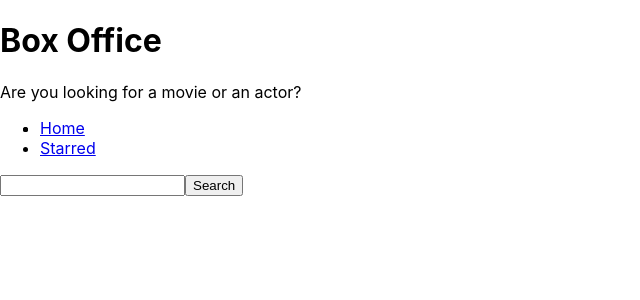
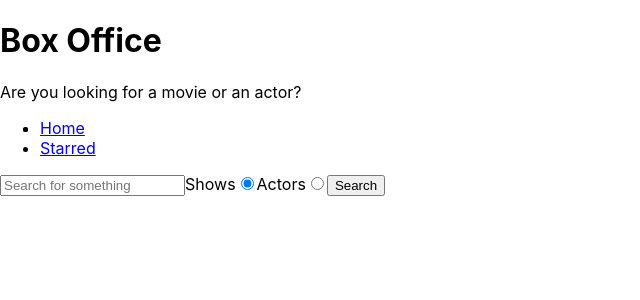
Before and after one commit to perunon/box-office, a React (Create React App) app: page / in a window 1280 px wide. Shown: the top 300 px of the page, without its empty margins (0-640 px from the left). Built offline with nearby package versions, Linux system fonts and the light colour scheme.

Commit message:
Added search options

```diff
--- a/src/pages/Home.js
+++ b/src/pages/Home.js
@@ -5,13 +5,16 @@
 const Home = () => {
   const [input, setInput] = useState("");
   const [results, setResults] = useState(null);
+  const [searchOption, setSearchOption] = useState("shows");
+
+  const isShowSearch = searchOption === "shows";
 
   const onInputChange = (ev) => {
     setInput(ev.target.value);
   };
 
   const onSearch = () => {
-    apiGet(`/search/shows?q=${input}`).then((result) => {
+    apiGet(`/search/${searchOption}?q=${input}`).then((result) => {
       setResults(result);
     });
   };
@@ -28,26 +31,49 @@
     }
 
     if (results && results.length > 0) {
-      return (
-        <div>
-          {results.map((item) => (
-            <div key={item.show.id}>{item.show.name}</div>
-          ))}
-        </div>
-      );
+      return results[0].show
+        ? results.map((item) => <div key={item.show.id}>{item.show.name}</div>)
+        : results.map((item) => (
+            <div key={item.person.id}>{item.person.name}</div>
+          ));
     }
 
     return null;
+  };
+
+  const onRadioChange = (ev) => {
+    setSearchOption(ev.target.value);
   };
 
   return (
     <MainPageLayout>
       <input
         type="text"
+        placeholder="Search for something"
         onChange={onInputChange}
         onKeyDown={onKeyDown}
         value={input}
       />
+      <label htmlFor="shows-search">
+        Shows
+        <input
+          id="shows-search"
+          type="radio"
+          value="shows"
+          onChange={onRadioChange}
+          checked={isShowSearch}
+        />
+      </label>
+      <label htmlFor="actors-search">
+        Actors
+        <input
+          id="actors-search"
+          type="radio"
+          value="people"
+          onChange={onRadioChange}
+          checked={!isShowSearch}
+        />
+      </label>
       <button type="button" onClick={onSearch}>
         Search
       </button>
```
